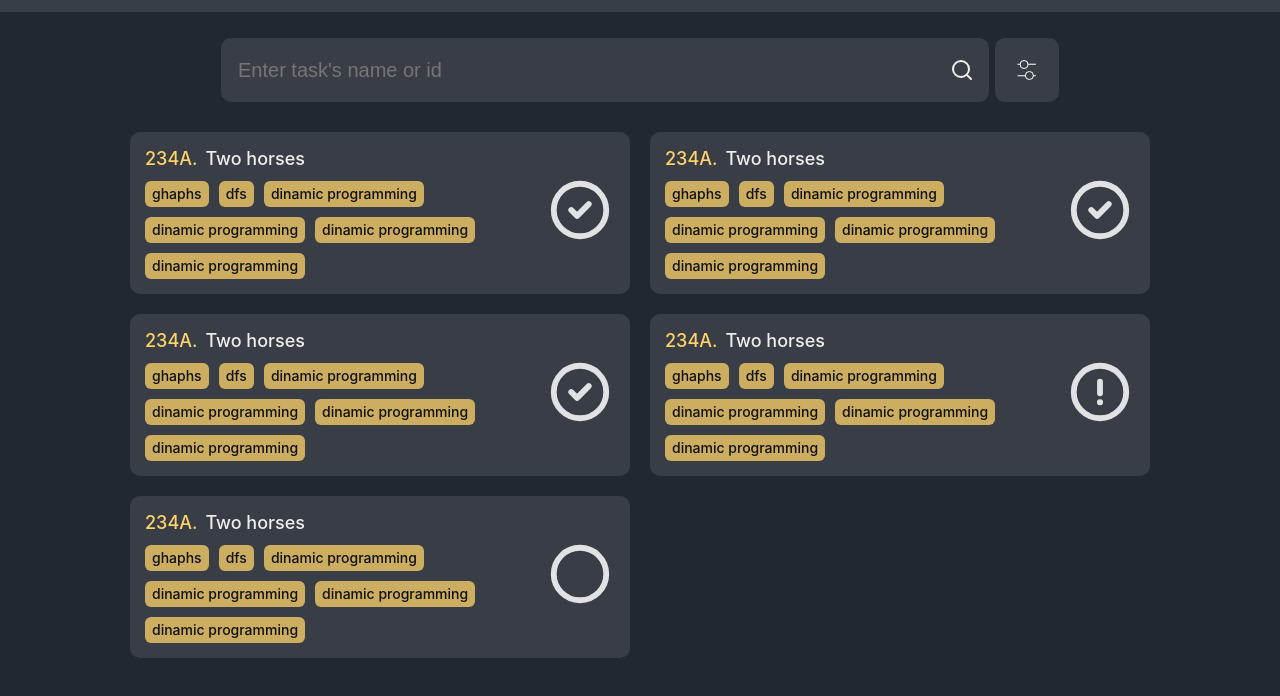
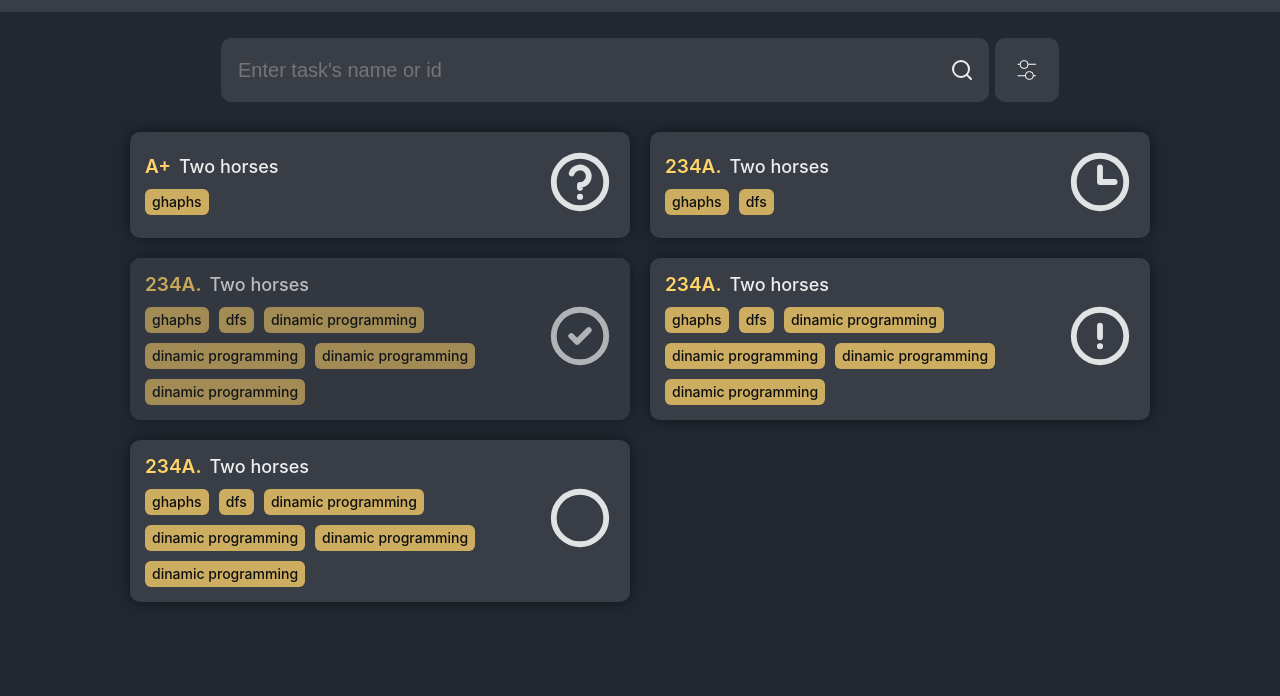
Before and after one commit to Fempty34/testing_system, a plain HTML site: page src/tasks/tasks.html in a window 1280 px wide. Shown: the part 82-778 px from the top of the page. Drawn offline with Linux system fonts and the light colour scheme.

Commit message:
Style tasks

```diff
--- a/src/tasks/tasks.css
+++ b/src/tasks/tasks.css
@@ -10,7 +10,16 @@
     align-items: center;
     flex: 1 0 auto;
     margin: 0;
+    transition: box-shadow 0.13s linear;
+    box-shadow: none;
 }
+.search-form:hover{
+    box-shadow: inset 0px 0px 15px var(--bg-color);
+}
+.search-form:active{
+    box-shadow: inset 0px 0px 15px var(--bg-color);
+}
+
 .search-input{
     background: none;
     width: 100%;
@@ -24,6 +33,7 @@
     }
     caret-color: transparent;
 }
+
 .search-button{
     height: 24px;
     width: 24px;
@@ -58,11 +68,16 @@
 }
 
 
-
 .tasks-list{
     max-width: 768px;
     padding: 10px;
     padding-top: 20px;
+}
+.task-container:hover{
+    box-shadow: none;
+}
+.task-container:active{
+    box-shadow: inset 0px 0px 10px rgba(0, 0, 0, 0.5);
 }
 .task-container{
     border-radius: 10px;
@@ -72,6 +87,13 @@
     max-width: 768px;
     margin: 10px 0;
     align-items: center;
+    justify-content: space-between;
+    width: 100%;
+    transition: box-shadow 0.13s linear;
+    box-shadow: 0px 0px 15px rgba(0, 0, 0, 0.5);
+}
+.solved{
+    opacity: 0.75;
 }
 .task-status img{
     width: 70px;
@@ -94,6 +116,8 @@
 .task-name span{
     color: var(--first-color);
     margin-right: 8px;
+    font-size: 19px;
+    font-weight: 600;
 }
 .task-text img{
     width: 30px;
@@ -116,7 +140,6 @@
     font-size: 14px;
     white-space: nowrap;
 }
-
 
 @media (min-width: 768px){
     .search-form{
--- a/src/tasks/tasks.html
+++ b/src/tasks/tasks.html
@@ -65,32 +65,17 @@
                 <img src="imgs/difficult/A.svg" alt="A">
               -->
               <div class="task-name">
-                <span>234A.</span> Two horses
+                <span>A+ </span> Two horses
               </div>
             </div>
             <div class="task-tags">
                 <div class="task-tag">
                   ghaphs
                 </div>
-                <div class="task-tag">
-                  dfs
-                </div>
-                <div class="task-tag">
-                  dinamic programming
-                </div>
-                <div class="task-tag">
-                  dinamic programming
-                </div>
-                <div class="task-tag">
-                  dinamic programming
-                </div>
-                <div class="task-tag">
-                  dinamic programming
-                </div>
             </div>
           </div>
           <div class="task-status">
-            <img src="imgs/statuses/OK.svg" alt="Solved">
+            <img src="imgs/statuses/RT.svg" alt="Solved">
           </div>
         </div>
         <div class="task-container">
@@ -110,25 +95,13 @@
                 <div class="task-tag">
                   dfs
                 </div>
-                <div class="task-tag">
-                  dinamic programming
-                </div>
-                <div class="task-tag">
-                  dinamic programming
-                </div>
-                <div class="task-tag">
-                  dinamic programming
-                </div>
-                <div class="task-tag">
-                  dinamic programming
-                </div>
             </div>
           </div>
           <div class="task-status">
-            <img src="imgs/statuses/OK.svg" alt="Solved">
+            <img src="imgs/statuses/TL.svg" alt="Solved">
           </div>
         </div>
-        <div class="task-container">
+        <div class="task-container solved">
           <div class="task-data">
             <div class="task-text">
               <!--
```
Also changed, not shown: src/invite/invite.html (+3 -3 lines).
